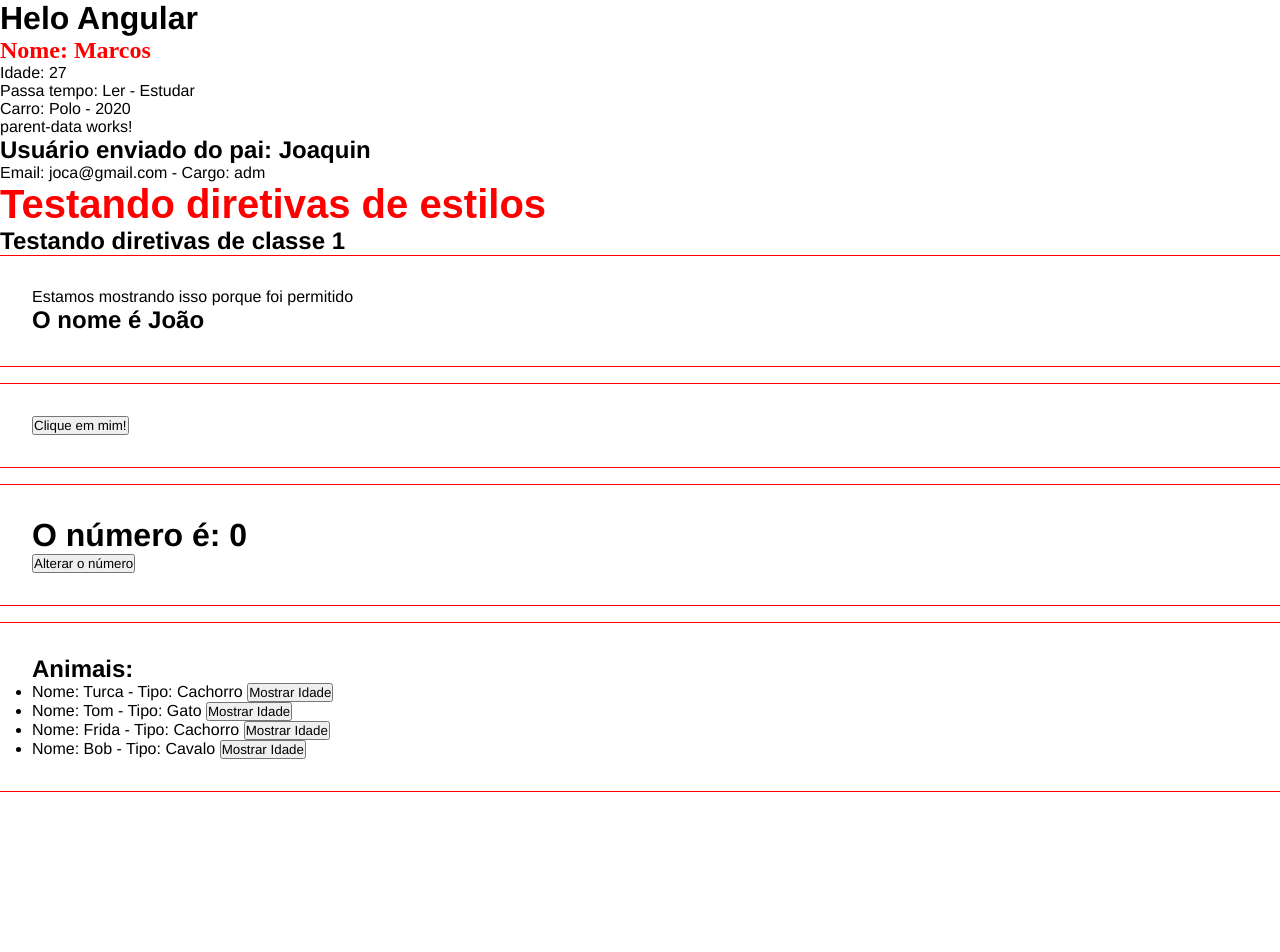
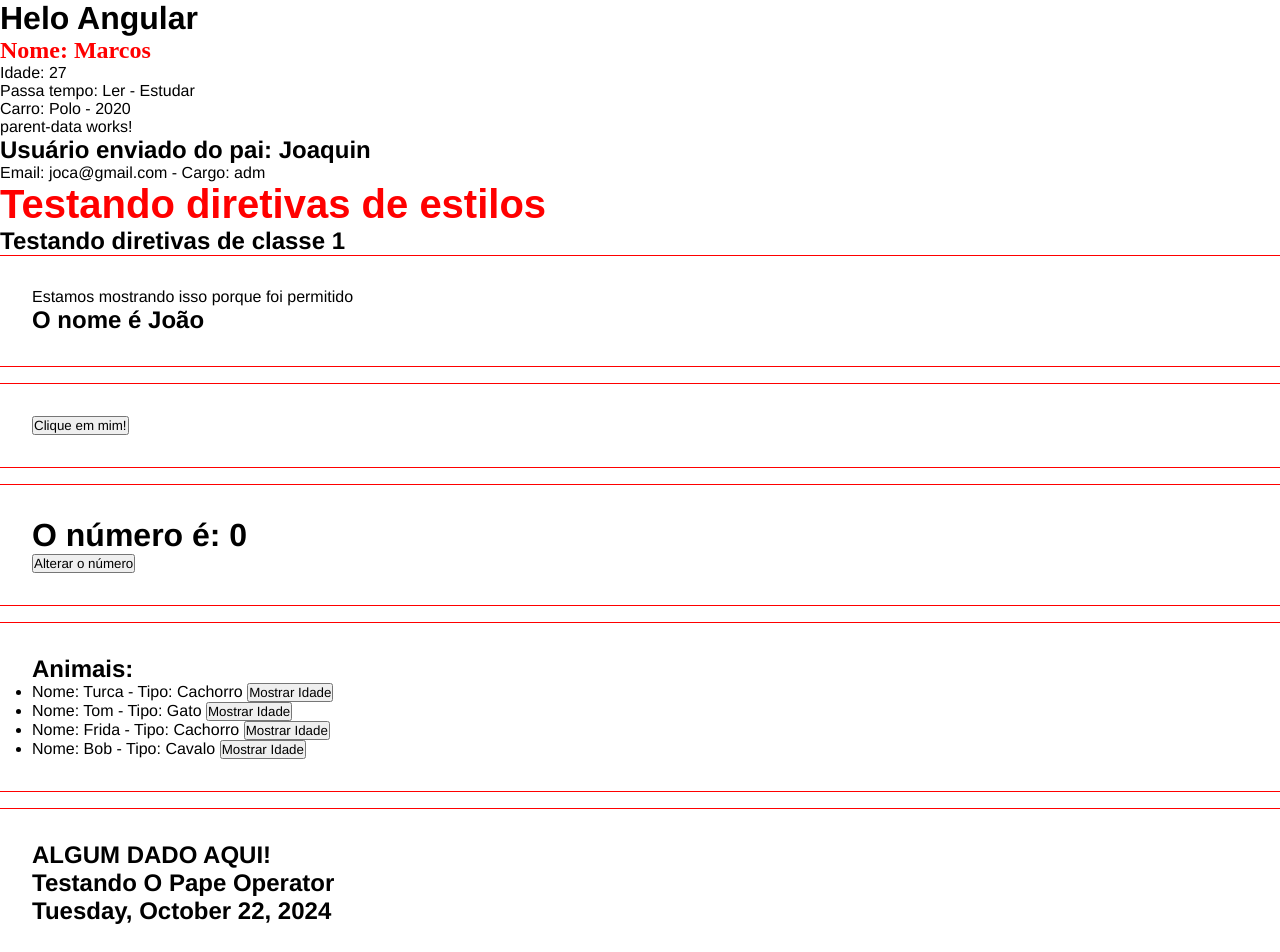
Before and after one commit to marcosalexandria/angular-horadecodar, an Angular app in the folder curso-angular/: page / in a window 1280 px wide. Shown: the top 952 px of the page. Before the commit the page ends 808 px from the top, so only its background shows below. Built offline with nearby package versions, Linux system fonts and the light colour scheme.

Commit message:
Curso Angular 13: Pipe operators do Angular - #14

```diff
--- a/curso-angular/src/app/app.component.html
+++ b/curso-angular/src/app/app.component.html
@@ -6,3 +6,4 @@
 <app-eventos></app-eventos>
 <app-emitter></app-emitter>
 <app-list-render></app-list-render>
+<app-pipes></app-pipes>
--- a/curso-angular/src/app/app.module.ts
+++ b/curso-angular/src/app/app.module.ts
@@ -11,6 +11,7 @@ import { EventosComponent } from './components/eventos/eventos.component';
 import { EmitterComponent } from './components/emitter/emitter.component';
 import { MandaNumeroComponent } from './components/manda-numero/manda-numero.component';
 import { ListRenderComponent } from './components/list-render/list-render.component';
+import { PipesComponent } from './components/pipes/pipes.component';
 
 @NgModule({
   declarations: [
@@ -22,7 +23,8 @@ import { ListRenderComponent } from './components/list-render/list-render.compon
     EventosComponent,
     EmitterComponent,
     MandaNumeroComponent,
-    ListRenderComponent
+    ListRenderComponent,
+    PipesComponent
   ],
   imports: [
     BrowserModule,
--- /dev/null
+++ b/curso-angular/src/app/components/pipes/pipes.component.html
@@ -0,0 +1,6 @@
+<div class="class">
+  <!--O dado antes do pape recebe a operação que vem depois-->
+  <h2>{{ "Algum dado aqui!" | uppercase}}</h2>
+  <h2>{{ algumTexto | titlecase}}</h2>
+  <h2>{{ today | date: "fullDate"}}</h2>
+</div>
--- /dev/null
+++ b/curso-angular/src/app/components/pipes/pipes.component.ts
@@ -0,0 +1,12 @@
+import { Component } from '@angular/core';
+
+@Component({
+  selector: 'app-pipes',
+  templateUrl: './pipes.component.html',
+  styleUrl: './pipes.component.css'
+})
+export class PipesComponent {
+  algumTexto: string = "TESTANDO O PAPE OPERATOR";
+  today = new Date();
+
+}
```
Also changed, not shown: curso-angular/src/app/components/pipes/pipes.component.css (added), 1 other file (tests, documents, lock files or other folders).
